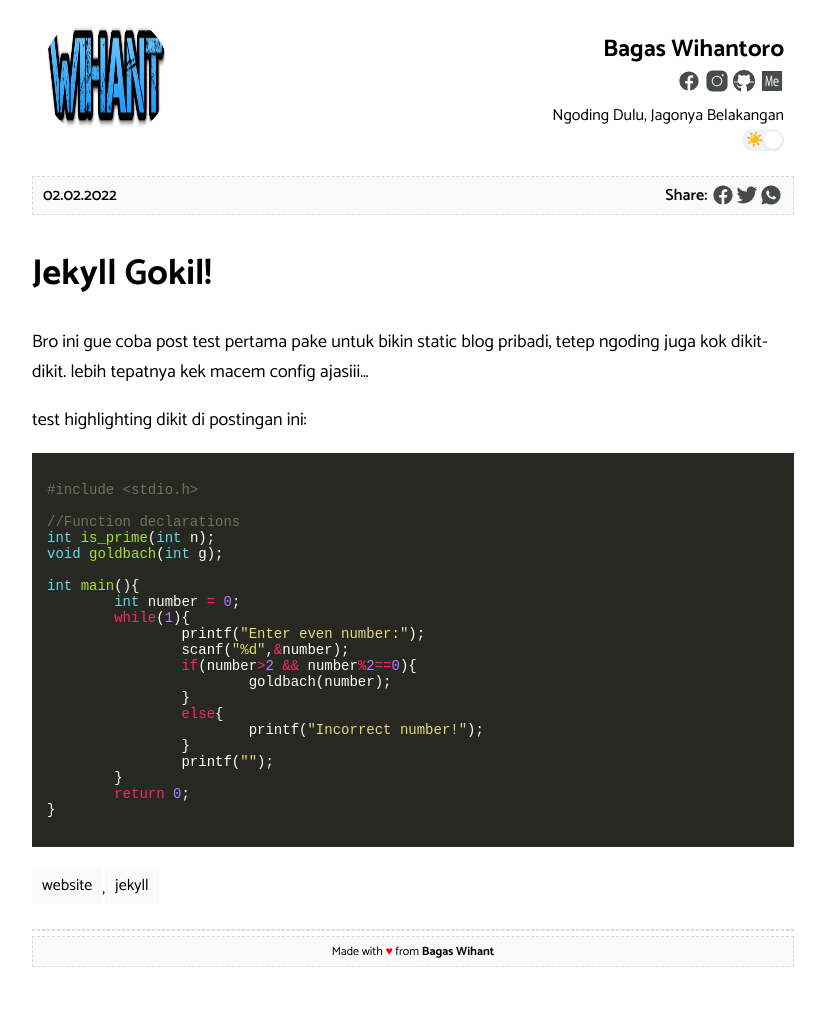
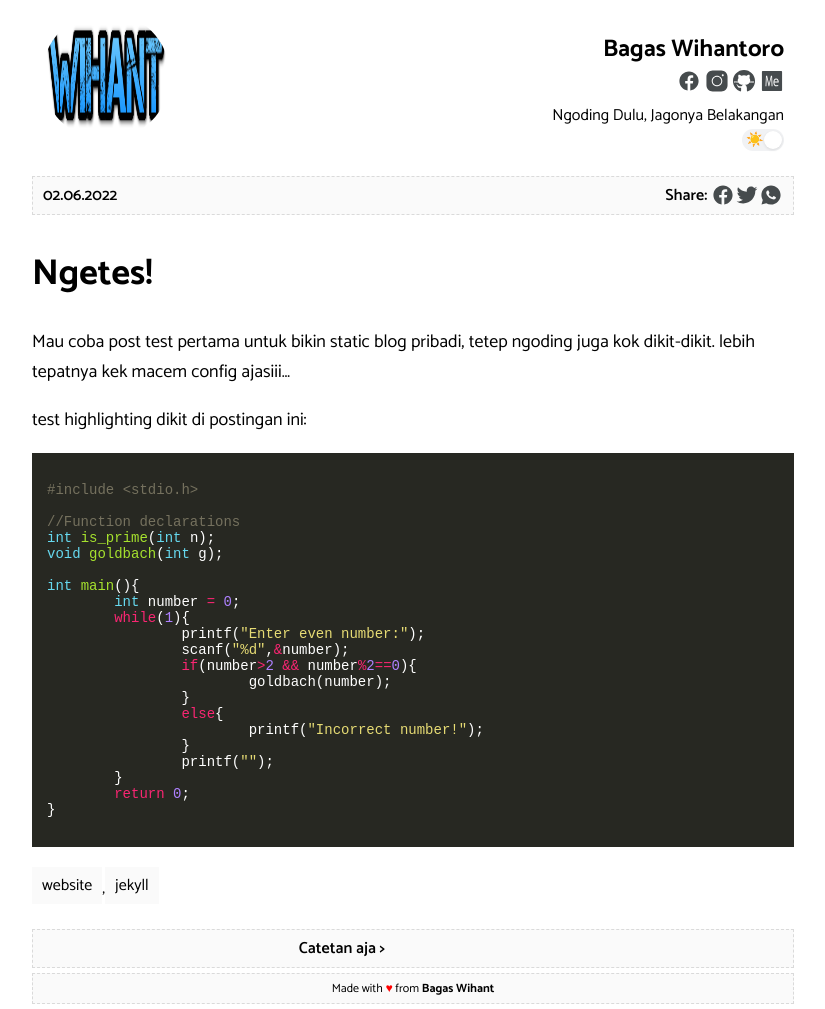
Before and after one commit to iamwihant/iamwihant.github.io, a Jekyll site: the page built from _posts/2022-05-29-posts-1.md, in a window 1280 px wide. Shown: the whole page, without its empty margins (227-1052 px from the left). Built offline with Jekyll 4.4.1, drawn with Linux system fonts in a browser that asks for light colours; comment, search, counter and statistics services are not loaded; before the commit the page ends 972 px from its top, so only the background shows below that.

Commit message:
tambah post 2

```diff
--- a/_posts/2022-05-29-Daily-Log-1.md
+++ b/_posts/2022-05-29-posts-1.md
@@ -1,6 +1,6 @@
 ---
-title: Jekyll Gokil!
-date: 2022-02-02 T00:00:00.000+00:00
+title: Ngetes!
+date: 2022-06-02 T00:00:00.000+00:00
 author: Bagas Wihantoro
 layout: post
 permalink: "/posts/1"
@@ -10,7 +10,7 @@ tags:
 - jekyll
 
 ---
-Bro ini gue coba post test pertama pake untuk bikin static blog pribadi, tetep ngoding juga kok dikit-dikit. lebih tepatnya kek macem config ajasiii...
+Mau coba post test pertama  untuk bikin static blog pribadi, tetep ngoding juga kok dikit-dikit. lebih tepatnya kek macem config ajasiii...
 
 
 test highlighting dikit di postingan ini:
```
Also changed, not shown: _posts/2022-06-03-posts-2.md (added, +19 -0 lines).
